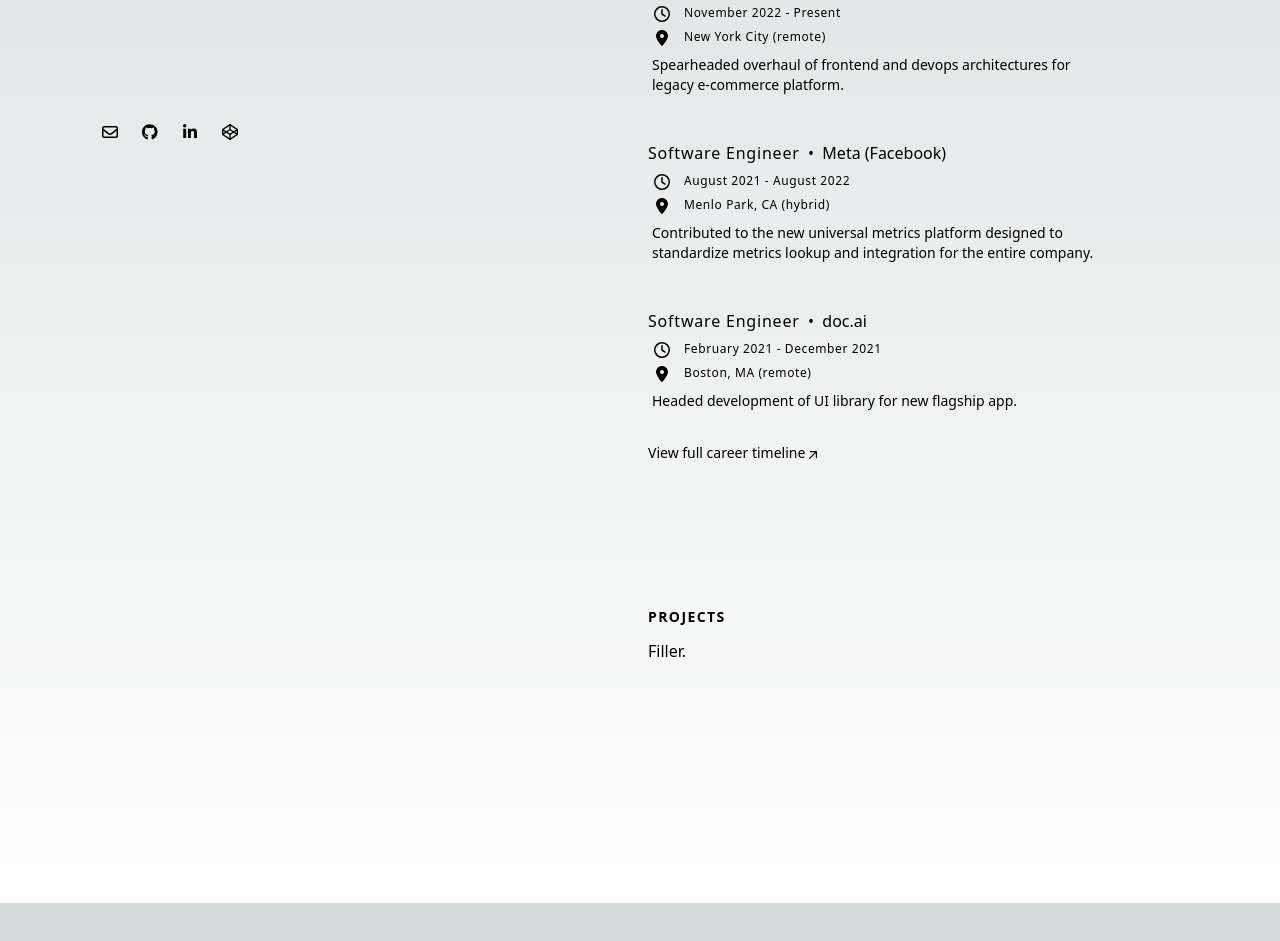
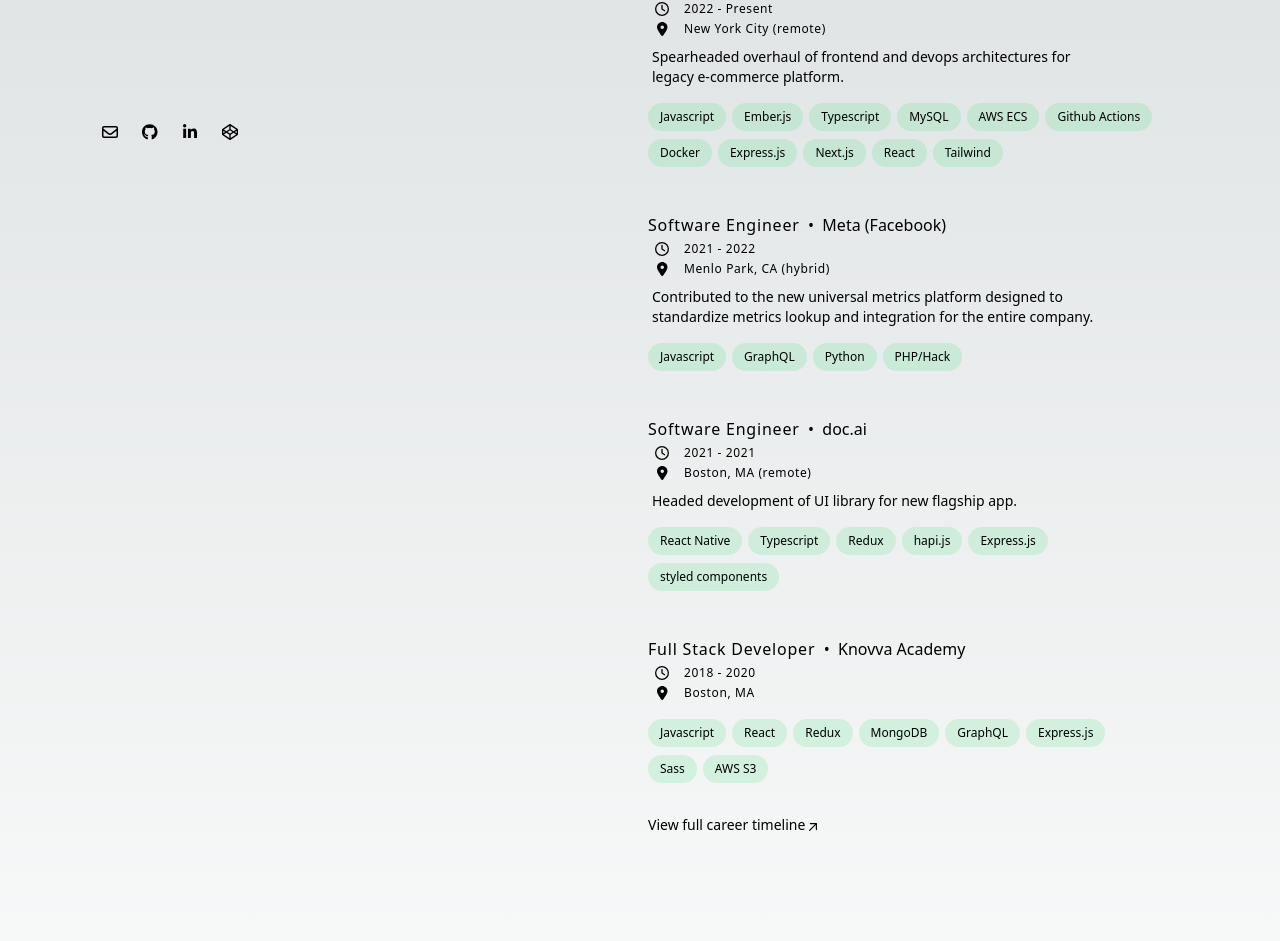
Before and after one commit to villacreses/personal-site, a Next.js app: page / in a window 1280 px wide. Shown: the part 469-1410 px from the top of the page. Before the commit the page ends 1372 px from the top, so only its background shows below. Built offline with nearby package versions, Linux system fonts and the light colour scheme.

Commit message:
Experience list: "Technologies used"

```diff
--- a/src/app/(professional)/content.ts
+++ b/src/app/(professional)/content.ts
@@ -1,8 +1,12 @@
-import {ExperienceEntryProps, IconLinkProps, StatsListProps} from '@/components';
+import {
+  ExperienceEntryProps,
+  IconLinkProps,
+  StatsListProps,
+} from '@/components';
 
 export const statsListContent: StatsListProps = {
   textClasses: 'text-xs sm:text-sm leading-5 tracking-wider',
-  listContainerProps:{
+  listContainerProps: {
     className: 'list-none ml-1 mt-2 p-0 flex flex-col gap-y-1',
   },
   items: [
@@ -46,10 +50,24 @@
     org: 'GoDaddy.com',
     role: 'Senior Software Engineer',
     startDate: '2022-11-14T09:00-0500',
+    // endDate: '2024-01-30T16:00-0500',
     location: 'New York City (remote)',
     description:
       'Spearheaded overhaul of frontend and devops architectures for legacy ' +
       'e-commerce platform.',
+    techUsed: [
+      'Javascript',
+      'Ember.js',
+      'Typescript',
+      'MySQL',
+      'AWS ECS',
+      'Github Actions',
+      'Docker',
+      'Express.js',
+      'Next.js',
+      'React',
+      'Tailwind',
+    ],
   },
   {
     org: 'Meta (Facebook)',
@@ -60,6 +78,8 @@
     description:
       'Contributed to the new universal metrics platform designed to ' +
       'standardize metrics lookup and integration for the entire company.',
+
+    techUsed: ['Javascript', 'GraphQL', 'Python', 'PHP/Hack'],
   },
   {
     org: 'doc.ai',
@@ -67,7 +87,32 @@
     startDate: '2021-02-21T09:00-0800',
     endDate: '2021-12-18T20:00-0500',
     location: 'Boston, MA (remote)',
-    description:
-      'Headed development of UI library for new flagship app.',
+    description: 'Headed development of UI library for new flagship app.',
+    techUsed: [
+      'React Native',
+      'Typescript',
+      'Redux',
+      'hapi.js',
+      'Express.js',
+      'styled components',
+    ],
+  },
+  {
+    org: 'Knovva Academy',
+    role: 'Full Stack Developer',
+    startDate: '2018-11-05T09:00-0500',
+    endDate: '2020-01-07T17:00-0500',
+    location: 'Boston, MA',
+    description: '',
+    techUsed: [
+      'Javascript',
+      'React',
+      'Redux',
+      'MongoDB',
+      'GraphQL',
+      'Express.js',
+      'Sass',
+      'AWS S3',
+    ],
   },
 ];
--- /dev/null
+++ b/src/components/DisplayIf.tsx
@@ -0,0 +1,5 @@
+import {ReactNode} from 'react';
+
+export default function DisplayIf ({ condition, children }: {condition: any, children: ReactNode}) {
+  return !!condition ? children : null;
+}
--- a/src/components/ItemListExperience.tsx
+++ b/src/components/ItemListExperience.tsx
@@ -1,6 +1,7 @@
 import { FC } from 'react';
 import ItemList from './ItemList';
 import StatsList from './ItemListStats';
+import DisplayIf from './DisplayIf';
 
 export type ExperienceEntryProps = {
   org: string;
@@ -9,6 +10,7 @@
   endDate?: string;
   location: string;
   description?: string;
+  techUsed?: string[];
 };
 
 const formatDate = (dateString?: string) => {
@@ -19,7 +21,7 @@
   if (isNaN(date.getFullYear())) return null;
 
   return [
-    date.toLocaleString('default', { month: 'long' }),
+    // date.toLocaleString('default', { month: 'long' }),
     date.getFullYear(),
   ].join(' ');
 };
@@ -30,10 +32,11 @@
   endDate,
   location,
   description,
+  techUsed
 }) => (
   <>
-    <hgroup className="mb-2">
-      <h3 className="leading-5 mb-2">
+  <hgroup className="mb-2">
+      <h3 className="leading-5 mb-1">
         <span className="font-medium tracking-wider">{role}</span>
         &nbsp;&nbsp;&#x2022;&nbsp;
         <span className="font-light"> {org}</span>
@@ -41,18 +44,33 @@
       <StatsList
         textClasses="text-xs leading-5 tracking-wider"
         listContainerProps={{
-          className: 'list-none ml-1 p-0 flex flex-col gap-y-1',
+          className: 'list-none ml-1 p-0 flex flex-col',
         }}
         items={[
           {
             iconId: 'clock',
             text: `${formatDate(startDate)} - ${formatDate(endDate) || 'Present'}`,
+            style: { height: '0.75rem' },
           },
-          { iconId: 'location', text: location },
+          { iconId: 'location', text: location, style: { height: '0.75rem' } },
         ]}
       />
     </hgroup>
     {description && <p className="ml-1 mt-1 text-sm max-w-md">{description}</p>}
+
+    <DisplayIf condition={techUsed && techUsed.length}>
+      <ul className="mt-2 flex flex-wrap">
+        {techUsed?.map(keyword => (
+          <li
+            key={keyword}
+            className="rounded-full inline-block bg-green-400/20 text-xs py-1 px-3 mr-1.5 mt-2 font-medium leading-5"
+          >
+            {keyword}
+          </li>
+        ))}
+      </ul>
+    </DisplayIf>
+
   </>
 );
 
@@ -61,7 +79,7 @@
     items={items}
     ItemComponent={ExperienceEntry}
     listContainerProps={{
-      className: 'flex flex-col gap-y-12 mt-5',
+      className: 'flex flex-col gap-y-12 mt-5 max-w-lg ',
     }}
   />
 );
```
